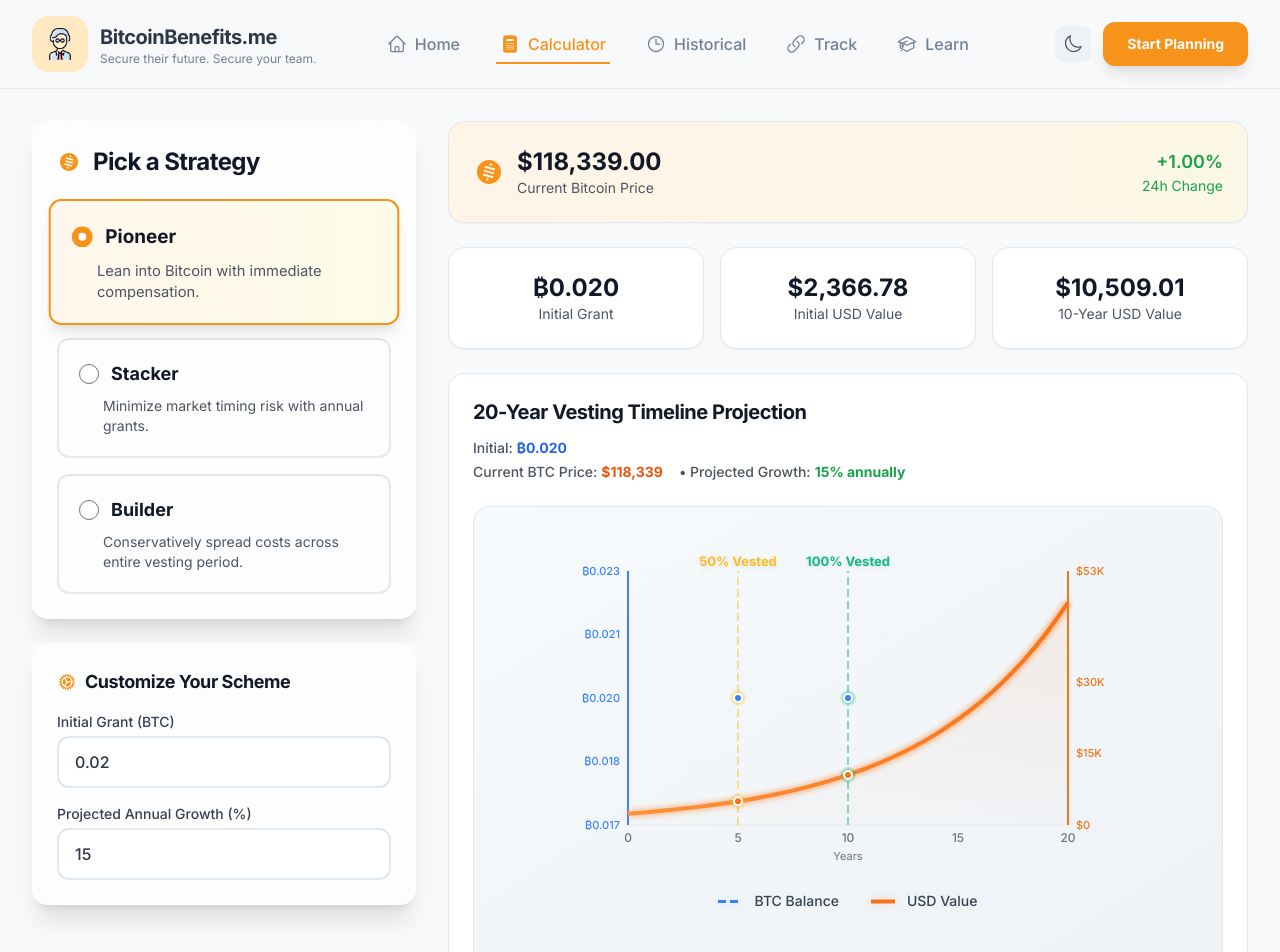
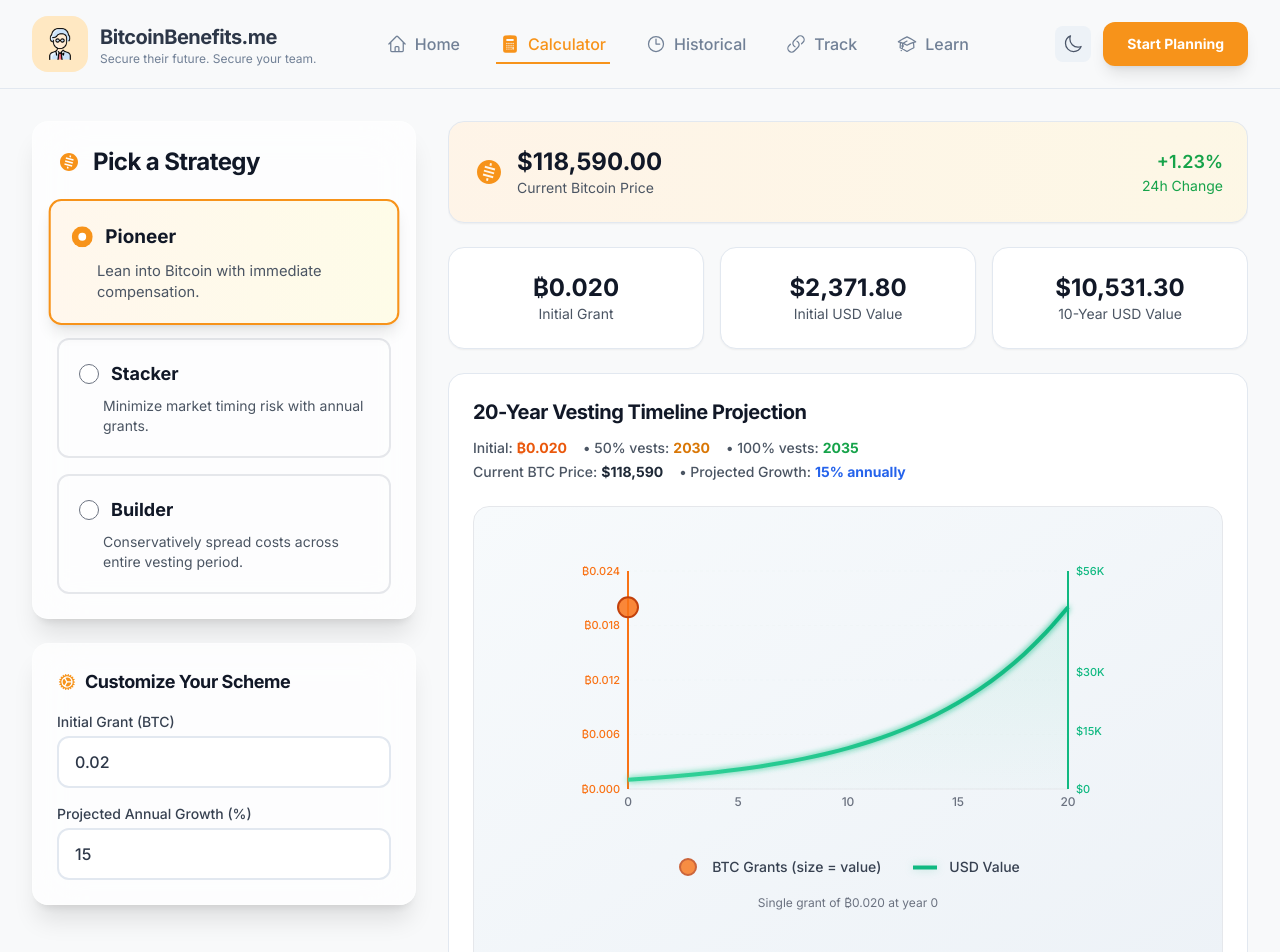
Before and after one commit to rathernotsay21/bitcoin_benefit, a Next.js app: page /calculator/accelerator in a window 1280 px wide. Shown: the top 952 px of the page. Built offline with nearby package versions, Linux system fonts and the light colour scheme.

Commit message:
Chart improvement

```diff
--- a/public/data/bitcoin-price.json
+++ b/public/data/bitcoin-price.json
@@ -1,6 +1,6 @@
 {
-  "price": 118339,
-  "change24h": 0.9954674339728811,
-  "timestamp": 1754826471813,
+  "price": 118590,
+  "change24h": 1.2298644635579767,
+  "timestamp": 1754829338091,
   "source": "live"
 }
--- a/public/data/schemes-meta.json
+++ b/public/data/schemes-meta.json
@@ -16,5 +16,5 @@
       "description": "Long-term retention focus with yearly grants only"
     }
   ],
-  "generatedAt": "2025-08-10T11:49:40.371Z"
+  "generatedAt": "2025-08-10T12:35:38.116Z"
 }
--- a/src/components/VestingTimelineChartRecharts.tsx
+++ b/src/components/VestingTimelineChartRecharts.tsx
@@ -135,24 +135,24 @@
   );
 };
 
-const CustomLegend = () => {
+
+
+interface CustomLegendProps {
+  schemeId?: string;
+  initialGrant: number;
+  annualGrant?: number;
+}
+
+const CustomLegend = ({ schemeId, initialGrant, annualGrant }: CustomLegendProps) => {
   return (
-    <div className="flex justify-center gap-8 mt-4">
+    <div className="flex flex-col items-center gap-4 mt-4">
+      <div className="flex justify-center gap-8">
         <div className="flex items-center gap-3">
-        <svg width="24" height="3" className="overflow-visible">
-          <line
-            x1="0"
-            y1="1.5"
-            x2="24"
-            y2="1.5"
-            stroke="#3b82f6"
-            strokeWidth="3"
-            strokeDasharray="8 4"
-            filter="drop-shadow(0 0 4px #3b82f640)"
-          />
+          <svg width="24" height="24" className="overflow-visible">
+            <circle cx="12" cy="12" r="8" fill="#f97316" opacity="0.8" stroke="#c2410c" strokeWidth="2" />
           </svg>
           <span className="text-sm font-medium text-gray-700 dark:text-gray-300">
-          BTC Balance
+            BTC Grants (size = value)
           </span>
         </div>
         <div className="flex items-center gap-3">
@@ -162,14 +162,21 @@
               y1="1.5"
               x2="24"
               y2="1.5"
-            stroke="#f97316"
+              stroke="#10b981"
               strokeWidth="4"
-            filter="drop-shadow(0 0 4px #f9731640)"
+              filter="drop-shadow(0 0 4px #10b98140)"
             />
           </svg>
           <span className="text-sm font-medium text-gray-700 dark:text-gray-300">
             USD Value
           </span>
+        </div>
+      </div>
+      {/* Grant schedule subtitle */}
+      <div className="text-xs text-gray-500 dark:text-gray-400 text-center">
+        {schemeId === 'accelerator' && `Single grant of ${formatBTC(initialGrant)} at year 0`}
+        {schemeId === 'steady-builder' && `Initial ${formatBTC(initialGrant)} + ${formatBTC(annualGrant || 0)} annually for 5 years`}
+        {schemeId === 'slow-burn' && `${formatBTC(annualGrant || 0)} annually for 10 years`}
       </div>
     </div>
   );
@@ -225,25 +232,45 @@
     return extended;
   }, [timeline, projectedBitcoinGrowth, currentBitcoinPrice]);
 
-  // Data processing for yearly points
-  const yearlyData = useMemo(() =>
-    extendedTimeline
+  // Data processing for yearly points with grant information
+  const yearlyData = useMemo(() => {
+    const data = extendedTimeline
       .filter((_, index) => index % 12 === 0)
       .slice(0, 21)
-      .map((point, index) => ({
-        year: index,
+      .map((point, index) => {
+        const year = index;
+        let grantSize = 0;
+        let isInitialGrant = false;
+
+        // Determine if this year has a grant
+        if (year === 0 && initialGrant > 0) {
+          grantSize = initialGrant;
+          isInitialGrant = true;
+        } else if (annualGrant && annualGrant > 0 && year > 0) {
+          // Check scheme-specific grant rules
+          if (schemeId === 'slow-burn' && year <= 10) {
+            grantSize = annualGrant;
+          } else if (schemeId === 'steady-builder' && year <= 5) {
+            grantSize = annualGrant;
+          }
+        }
+
+        return {
+          year,
           btcBalance: point.employerBalance,
           usdValue: point.employerBalance * point.bitcoinPrice,
           bitcoinPrice: point.bitcoinPrice,
-        vestedAmount: point.vestedAmount
-      })),
-    [extendedTimeline]
-  );
+          vestedAmount: point.vestedAmount,
+          grantSize,
+          isInitialGrant
+        };
+      });
 
-  const vestingMilestones = useMemo(() => [
-    { year: 5, label: '50% Vested', color: '#fbbf24' },
-    { year: 10, label: '100% Vested', color: '#10b981' }
-  ], []);
+    return data;
+  }, [extendedTimeline, initialGrant, annualGrant, schemeId]);
+
+  // Calculate current year for vesting display
+  const currentYear = new Date().getFullYear();
 
   const finalYear = yearlyData[20];
 
@@ -271,35 +298,41 @@
     return initialInvestment > 0 ? finalValue / initialInvestment : 0;
   }, [finalYear, initialGrant, annualGrant, schemeId, yearlyData, currentBitcoinPrice]);
 
-  // Calculate Y-axis domains with better padding
+  // Calculate Y-axis domains with consistent padding across schemes
   const { btcDomain, usdDomain } = useMemo(() => {
-    const btcValues = yearlyData.map(d => d.btcBalance);
-    const usdValues = yearlyData.map(d => d.usdValue);
+    // For BTC axis, use a fixed domain based on total possible grants
+    // This ensures consistency across different schemes with same grant amounts
+    let maxPossibleBtc = 0;
 
-    const minBtc = Math.min(...btcValues);
-    const maxBtc = Math.max(...btcValues);
-    const minUsd = Math.min(...usdValues);
-    const maxUsd = Math.max(...usdValues);
+    if (schemeId === 'accelerator') {
+      maxPossibleBtc = initialGrant;
+    } else if (schemeId === 'steady-builder') {
+      maxPossibleBtc = initialGrant + (annualGrant || 0) * 5;
+    } else if (schemeId === 'slow-burn') {
+      maxPossibleBtc = (annualGrant || 0) * 10;
+    } else {
+      // Fallback to actual max
+      maxPossibleBtc = Math.max(...yearlyData.map(d => d.btcBalance));
+    }
 
-    // Improved padding calculation
-    const btcRange = maxBtc - minBtc;
-    const usdRange = maxUsd - minUsd;
+    // Add consistent 20% padding
+    const btcPadding = maxPossibleBtc * 0.20;
 
-    // Use 15% padding for better visual balance
-    const btcPadding = btcRange > 0 ? btcRange * 0.15 : maxBtc * 0.15;
-    const usdPadding = usdRange > 0 ? usdRange * 0.15 : maxUsd * 0.15;
+    // For USD, calculate based on the projected value at year 20
+    const maxUsd = Math.max(...yearlyData.map(d => d.usdValue));
+    const usdPadding = maxUsd * 0.20;
 
     return {
       btcDomain: [
-        Math.max(0, minBtc - btcPadding),
-        maxBtc + btcPadding
+        0,
+        maxPossibleBtc + btcPadding
       ],
       usdDomain: [
-        Math.max(0, minUsd - usdPadding),
+        0,
         maxUsd + usdPadding
       ]
     };
-  }, [yearlyData]);
+  }, [yearlyData, schemeId, initialGrant, annualGrant]);
 
   return (
     <div className="w-full max-w-full overflow-hidden">
@@ -310,23 +343,31 @@
         <div className="flex flex-wrap gap-x-4 gap-y-1 text-sm text-gray-600 dark:text-gray-400">
           <span className="flex items-center gap-1">
             <span className="font-medium">Initial:</span>
-            <span className="text-blue-600 dark:text-blue-400 font-bold">{formatBTC(initialGrant)}</span>
+            <span className="text-orange-600 dark:text-orange-400 font-bold">{formatBTC(initialGrant)}</span>
           </span>
           {annualGrant && (
             <span className="flex items-center gap-1">
               <span className="font-medium">• Annual:</span>
-              <span className="text-blue-600 dark:text-blue-400 font-bold">{formatBTC(annualGrant)} per year</span>
+              <span className="text-orange-600 dark:text-orange-400 font-bold">{formatBTC(annualGrant)} per year</span>
             </span>
           )}
+          <span className="flex items-center gap-1">
+            <span className="font-medium">• 50% vests:</span>
+            <span className="text-amber-600 dark:text-amber-400 font-bold">{currentYear + 5}</span>
+          </span>
+          <span className="flex items-center gap-1">
+            <span className="font-medium">• 100% vests:</span>
+            <span className="text-green-600 dark:text-green-400 font-bold">{currentYear + 10}</span>
+          </span>
         </div>
         <div className="flex flex-wrap gap-x-4 gap-y-1 text-sm text-gray-600 dark:text-gray-400 mt-1">
           <span className="flex items-center gap-1">
             <span className="font-medium">Current BTC Price:</span>
-            <span className="text-orange-600 dark:text-orange-400 font-bold">{formatUSD(currentBitcoinPrice)}</span>
+            <span className="text-gray-800 dark:text-gray-200 font-bold">{formatUSD(currentBitcoinPrice)}</span>
           </span>
           <span className="flex items-center gap-1">
             <span className="font-medium">• Projected Growth:</span>
-            <span className="text-green-600 dark:text-green-400 font-bold">{projectedBitcoinGrowth}% annually</span>
+            <span className="text-blue-600 dark:text-blue-400 font-bold">{projectedBitcoinGrowth}% annually</span>
           </span>
         </div>
       </div>
@@ -354,27 +395,16 @@
             onMouseLeave={useCallback(() => setHoveredYear(null), [])}
           >
             <defs>
-              {/* Gradient for BTC line */}
-              <linearGradient id="btcGradient" x1="0" y1="0" x2="1" y2="0">
-                <stop offset="0%" stopColor="#60a5fa" stopOpacity={1} />
-                <stop offset="100%" stopColor="#3b82f6" stopOpacity={1} />
+              {/* Gradient for USD line (green) */}
+              <linearGradient id="usdGradient" x1="0" y1="0" x2="1" y2="0">
+                <stop offset="0%" stopColor="#34d399" stopOpacity={1} />
+                <stop offset="100%" stopColor="#10b981" stopOpacity={1} />
               </linearGradient>
 
-              {/* Gradient for USD line */}
-              <linearGradient id="usdGradient" x1="0" y1="0" x2="1" y2="0">
-                <stop offset="0%" stopColor="#fb923c" stopOpacity={1} />
-                <stop offset="100%" stopColor="#f97316" stopOpacity={1} />
-              </linearGradient>
-
-              {/* Area gradients */}
-              <linearGradient id="btcAreaGradient" x1="0" y1="0" x2="0" y2="1">
-                <stop offset="0%" stopColor="#3b82f6" stopOpacity={0.15} />
-                <stop offset="100%" stopColor="#3b82f6" stopOpacity={0.02} />
-              </linearGradient>
-
+              {/* Area gradient for USD (green) */}
               <linearGradient id="usdAreaGradient" x1="0" y1="0" x2="0" y2="1">
-                <stop offset="0%" stopColor="#f97316" stopOpacity={0.15} />
-                <stop offset="100%" stopColor="#f97316" stopOpacity={0.02} />
+                <stop offset="0%" stopColor="#10b981" stopOpacity={0.15} />
+                <stop offset="100%" stopColor="#10b981" stopOpacity={0.02} />
               </linearGradient>
 
               {/* Glow filters */}
@@ -400,17 +430,16 @@
               axisLine={{ stroke: '#e5e7eb', strokeWidth: 1 }}
               tickLine={false}
               tick={{ fill: '#6b7280', fontSize: 12, fontWeight: 500 }}
-              label={{ value: 'Years', position: 'insideBottom', offset: -5, style: { fill: '#6b7280', fontSize: 11 } }}
             />
 
             <YAxis
               yAxisId="btc"
               orientation="left"
               tickFormatter={(value) => formatBTC(value)}
-              stroke="#3b82f6"
+              stroke="#f97316"
               domain={btcDomain}
-              axisLine={{ stroke: '#3b82f6', strokeWidth: 2 }}
-              tick={{ fill: '#3b82f6', fontSize: 11, fontWeight: 500 }}
+              axisLine={{ stroke: '#f97316', strokeWidth: 2 }}
+              tick={{ fill: '#f97316', fontSize: 11, fontWeight: 500 }}
               tickLine={false}
             />
 
@@ -418,10 +447,10 @@
               yAxisId="usd"
               orientation="right"
               tickFormatter={(value) => formatUSDCompact(value)}
-              stroke="#f97316"
+              stroke="#10b981"
               domain={usdDomain}
-              axisLine={{ stroke: '#f97316', strokeWidth: 2 }}
-              tick={{ fill: '#f97316', fontSize: 11, fontWeight: 500 }}
+              axisLine={{ stroke: '#10b981', strokeWidth: 2 }}
+              tick={{ fill: '#10b981', fontSize: 11, fontWeight: 500 }}
               tickLine={false}
             />
 
@@ -431,32 +460,35 @@
             />
 
             <Legend
-              content={<CustomLegend />}
+              content={<CustomLegend schemeId={schemeId} initialGrant={initialGrant} annualGrant={annualGrant} />}
               wrapperStyle={{ paddingTop: '20px' }}
             />
 
-            {/* Vesting milestone reference lines with enhanced styling */}
-            {vestingMilestones.map(milestone => (
-              <ReferenceLine
-                key={milestone.year}
-                x={milestone.year}
-                stroke={milestone.color}
-                strokeDasharray="8 4"
+            {/* BTC Grant circles positioned correctly on the balance line */}
+            {yearlyData.map((point, index) => {
+              if (!point.grantSize || point.grantSize === 0) return null;
+
+              // Calculate radius based on grant size
+              const baseRadius = 10;
+              const radius = baseRadius * Math.sqrt(point.grantSize / 0.02);
+              const fillColor = point.isInitialGrant ? '#f97316' : '#fb923c';
+              const strokeColor = point.isInitialGrant ? '#c2410c' : '#ea580c';
+
+              return (
+                <ReferenceDot
+                  key={`grant-${index}`}
+                  x={point.year}
+                  y={point.btcBalance}
+                  r={radius}
+                  fill={fillColor}
+                  stroke={strokeColor}
                   strokeWidth={2}
-                strokeOpacity={0.5}
+                  fillOpacity={0.85}
                   yAxisId="btc"
-                label={!isMobile ? {
-                  value: milestone.label,
-                  position: 'top',
-                  fill: milestone.color,
-                  style: {
-                    fontSize: 13,
-                    fontWeight: 'bold',
-                    filter: 'drop-shadow(0 1px 2px rgba(0,0,0,0.1))'
-                  }
-                } : undefined}
+                  ifOverflow="visible"
                 />
-            ))}
+              );
+            })}
 
             {/* Add subtle area fills */}
             <Area
@@ -470,30 +502,16 @@
               name="" // Hide from legend
             />
 
-            {/* Lines with enhanced styling */}
-            <Line
-              yAxisId="btc"
-              type="monotone"  // Using monotone for accurate representation without weird bends
-              dataKey="btcBalance"
-              stroke="url(#btcGradient)"
-              strokeWidth={3}
-              strokeDasharray="8 4"
-              name="BTC Balance"
-              dot={<CustomDot />}
-              isAnimationActive={!isMobile}
-              animationDuration={2000}
-              animationEasing="ease-in-out"
-              filter="url(#glow)"
-            />
+            {/* USD Value line only - no BTC line */}
 
             <Line
               yAxisId="usd"
-              type="monotone"  // Using monotone for consistency
+              type="monotone"
               dataKey="usdValue"
               stroke="url(#usdGradient)"
               strokeWidth={4}
               name="USD Value"
-              dot={<CustomDot />}
+              dot={false}
               isAnimationActive={!isMobile}
               animationDuration={2000}
               animationEasing="ease-in-out"
@@ -505,35 +523,35 @@
 
       {/* Enhanced Key Insights Cards */}
       <div className="mt-6 grid grid-cols-1 sm:grid-cols-2 md:grid-cols-3 gap-4">
-        <div className="bg-gradient-to-br from-orange-50 to-amber-50 dark:from-orange-900/30 dark:to-amber-900/30 border border-orange-200 dark:border-orange-800 rounded-xl p-5 shadow-lg hover:shadow-xl transition-shadow">
-          <div className="text-sm font-semibold text-orange-800 dark:text-orange-300 mb-2 uppercase tracking-wide">20-Year Projection</div>
-          <div className="text-3xl font-bold text-orange-900 dark:text-orange-100 mb-1">
+        <div className="bg-gradient-to-br from-green-50 to-emerald-50 dark:from-green-900/30 dark:to-emerald-900/30 border border-green-200 dark:border-green-800 rounded-xl p-5 shadow-lg hover:shadow-xl transition-shadow">
+          <div className="text-sm font-semibold text-green-800 dark:text-green-300 mb-2 uppercase tracking-wide">20-Year Projection</div>
+          <div className="text-3xl font-bold text-green-900 dark:text-green-100 mb-1">
             {formatUSDCompact(finalYear?.usdValue || 0)}
           </div>
-          <div className="text-xs text-orange-700 dark:text-orange-400">
+          <div className="text-xs text-green-700 dark:text-green-400">
             Based on {projectedBitcoinGrowth}% annual growth
           </div>
         </div>
 
-        <div className="bg-gradient-to-br from-blue-50 to-indigo-50 dark:from-blue-900/30 dark:to-indigo-900/30 border border-blue-200 dark:border-blue-800 rounded-xl p-5 shadow-lg hover:shadow-xl transition-shadow">
-          <div className="text-sm font-semibold text-blue-800 dark:text-blue-300 mb-2 uppercase tracking-wide">Total BTC Grants</div>
-          <div className="text-3xl font-bold text-blue-900 dark:text-blue-100 mb-1">
+        <div className="bg-gradient-to-br from-orange-50 to-amber-50 dark:from-orange-900/30 dark:to-amber-900/30 border border-orange-200 dark:border-orange-800 rounded-xl p-5 shadow-lg hover:shadow-xl transition-shadow">
+          <div className="text-sm font-semibold text-orange-800 dark:text-orange-300 mb-2 uppercase tracking-wide">Total BTC Grants</div>
+          <div className="text-3xl font-bold text-orange-900 dark:text-orange-100 mb-1">
             {formatBTC(yearlyData[10]?.btcBalance || 0)}
           </div>
-          <div className="text-xs text-blue-700 dark:text-blue-400">
+          <div className="text-xs text-orange-700 dark:text-orange-400">
             Employer grants only
           </div>
         </div>
 
-        <div className="bg-gradient-to-br from-green-50 to-emerald-50 dark:from-green-900/30 dark:to-emerald-900/30 border border-green-200 dark:border-green-800 rounded-xl p-5 shadow-lg hover:shadow-xl transition-shadow">
-          <div className="text-sm font-semibold text-green-800 dark:text-green-300 mb-2 uppercase tracking-wide">Growth Multiple</div>
-          <div className="text-3xl font-bold text-green-900 dark:text-green-100 mb-1">
+        <div className="bg-gradient-to-br from-blue-50 to-indigo-50 dark:from-blue-900/30 dark:to-indigo-900/30 border border-blue-200 dark:border-blue-800 rounded-xl p-5 shadow-lg hover:shadow-xl transition-shadow">
+          <div className="text-sm font-semibold text-blue-800 dark:text-blue-300 mb-2 uppercase tracking-wide">Growth Multiple</div>
+          <div className="text-3xl font-bold text-blue-900 dark:text-blue-100 mb-1">
             {isNaN(growthMultiple) || !isFinite(growthMultiple) || growthMultiple <= 0
               ? 'N/A'
               : `${growthMultiple.toFixed(1)}x`
             }
           </div>
-          <div className="text-xs text-green-700 dark:text-green-400">
+          <div className="text-xs text-blue-700 dark:text-blue-400">
             {initialGrant > 0 ? 'From initial investment' : 'From total cost invested'}
           </div>
         </div>
--- a/src/data/bitcoin-price.json
+++ b/src/data/bitcoin-price.json
@@ -1,6 +1,6 @@
 {
-  "price": 118339,
-  "change24h": 0.9954674339728811,
-  "timestamp": 1754826471813,
+  "price": 118590,
+  "change24h": 1.2298644635579767,
+  "timestamp": 1754829338091,
   "source": "live"
 }
--- a/src/data/schemes-meta.json
+++ b/src/data/schemes-meta.json
@@ -16,5 +16,5 @@
       "description": "Long-term retention focus with yearly grants only"
     }
   ],
-  "generatedAt": "2025-08-10T11:49:40.371Z"
+  "generatedAt": "2025-08-10T12:35:38.116Z"
 }
```
Also changed, not shown: cache/bitcoin-price-cache.json (+5 -5 lines), public/data/static-calculations.json, src/data/static-calculations.json. Lines whose indentation alone changed are shown as unchanged.
